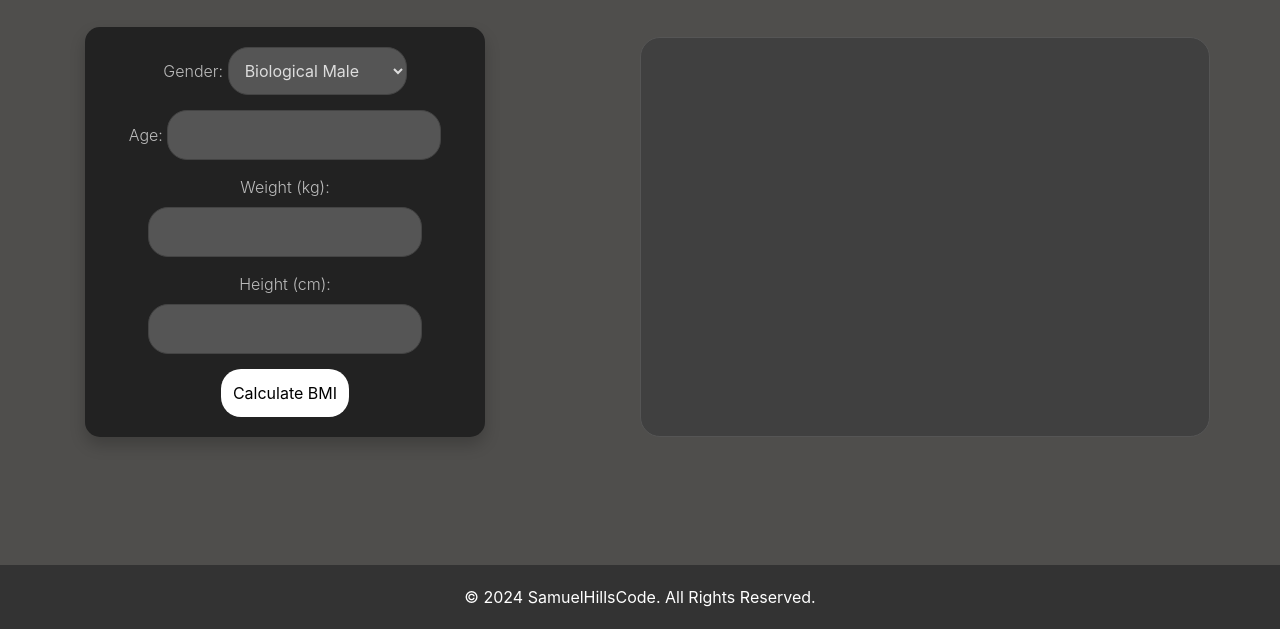
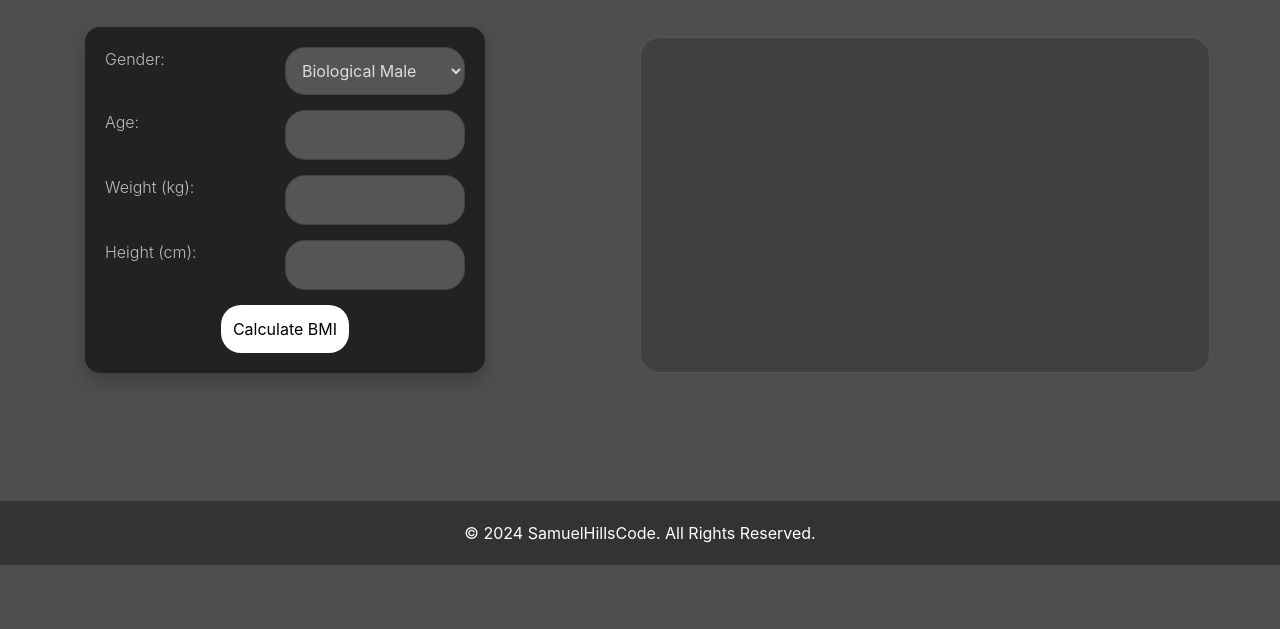
Before and after one commit to Hills-Development/BMICalorie, a plain HTML site: page public/bmi.html in a window 1280 px wide. Shown: the part 235-864 px from the top of the page. After the commit the page ends 800 px from the top, so only its background shows below. Drawn offline with nearby package versions, Linux system fonts and the light colour scheme.

Commit message:
Changed layout of the value selects and input elements

```diff
--- a/public/bmi.html
+++ b/public/bmi.html
@@ -23,22 +23,22 @@
         <div class="col-xl-6 col-12" style="text-align: center;">
 
           <form id="bmiForm">
-            <div>
+            <div class="valueDiv">
                 <label for="gender">Gender:</label>
                 <select id="gender" name="gender">
                     <option value="male">Biological Male</option>
                     <option value="female">Biological Female</option>
                 </select>
             </div>
-            <div>
+            <div class="valueDiv">
                 <label for="age">Age:</label>
                 <input type="number" id="age" name="age" min="1" required>
             </div>
-            <div>
+            <div class="valueDiv">
                 <label for="weight">Weight (kg):</label>
                 <input type="number" id="weight" name="weight" required>
             </div>
-            <div>
+            <div class="valueDiv">
                 <label for="height">Height (cm):</label>
                 <input type="number" id="height" name="height" step="0.01" required>
             </div>
--- a/public/css/basic.css
+++ b/public/css/basic.css
@@ -10,6 +10,10 @@ h1,h2,h3,h4,h5,h6,p,a,label {
 .chooseImage:hover {
     transform: scale(1.05);
 }
+.valueDiv {
+    display: flex;
+    justify-content:space-between;
+}
 
 body {
     background-color: #4f4e4c!important;
--- a/public/css/bmi.css
+++ b/public/css/bmi.css
@@ -29,6 +29,7 @@ select {
     border-radius: 20px; /* More pronounced rounding */
     padding: 12px; /* Slightly larger padding for better touch interaction */
     box-sizing: border-box; /* Ensures padding doesn't affect width */
+    width: 50%;
 }
 
 button {
```
Also changed, not shown: public/calorie.html (+4 -4 lines).
